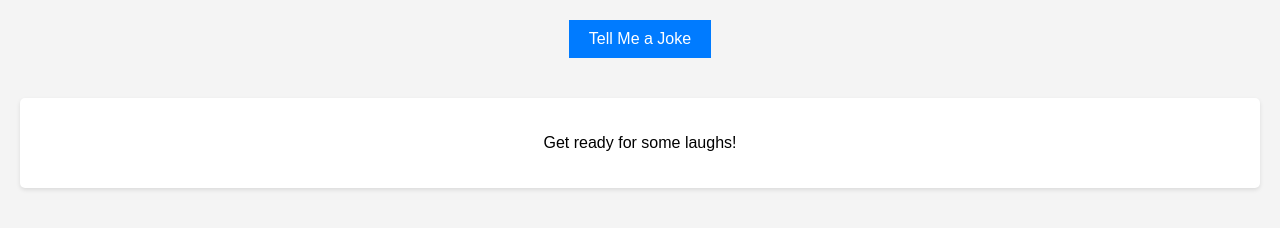
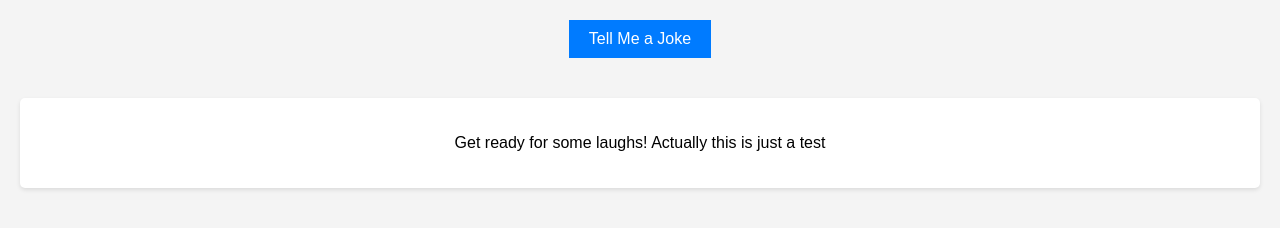
Before and after one commit to allegrafs066/joke-gen, a plain HTML site: page index.html in a window 1280 px wide. Shown: the part 78-306 px from the top of the page. Drawn offline with Linux system fonts and the light colour scheme; no server answers.

Commit message:
Update index.html
I added some changes

```diff
--- a/index.html
+++ b/index.html
@@ -8,7 +8,7 @@
     <h1>Joke Time!</h1>
     <button id="new-joke">Tell Me a Joke</button>
     <div id="joke-container">
-        <p id="joke-text">Get ready for some laughs!</p>
+        <p id="joke-text">Get ready for some laughs! Actually this is just a test</p>
     </div>
     <script src="script.js"></script>
 </body>
```
